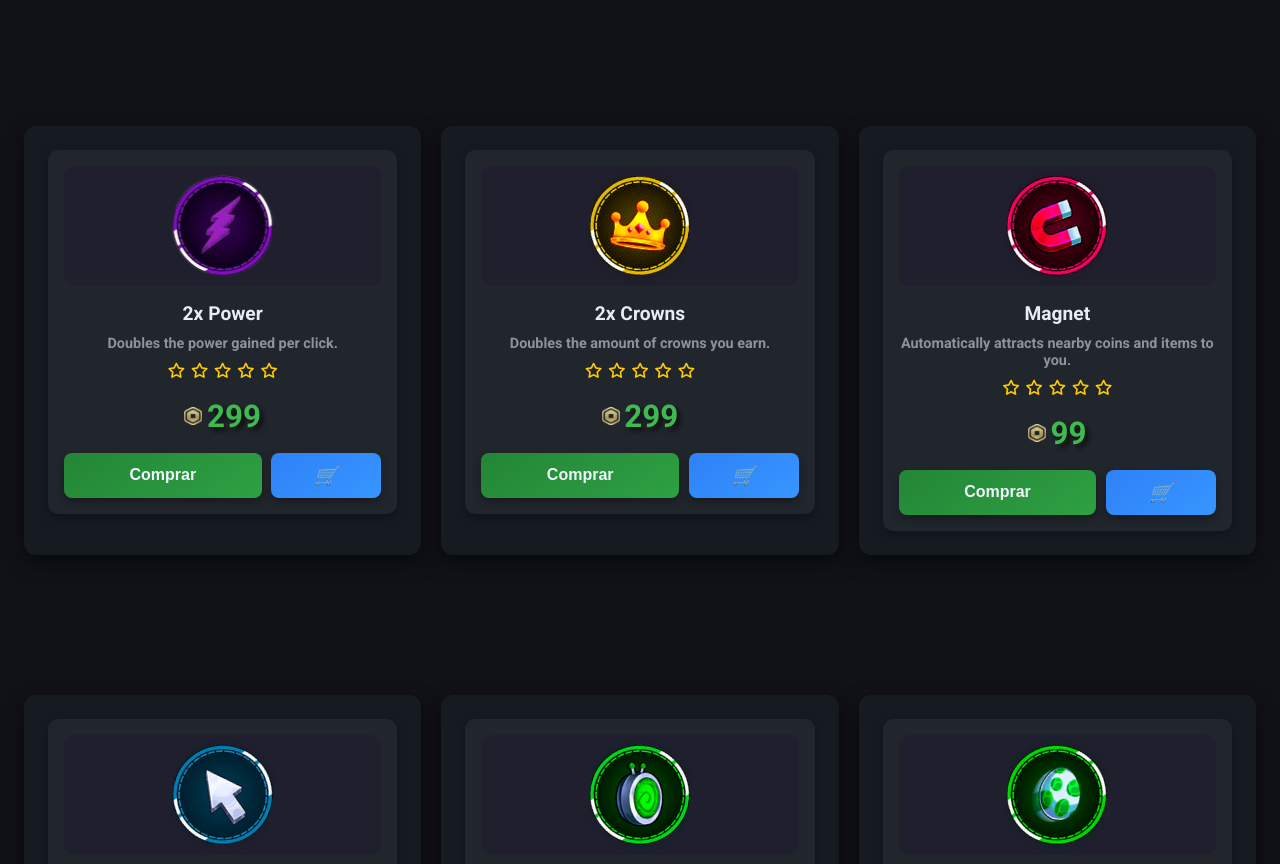
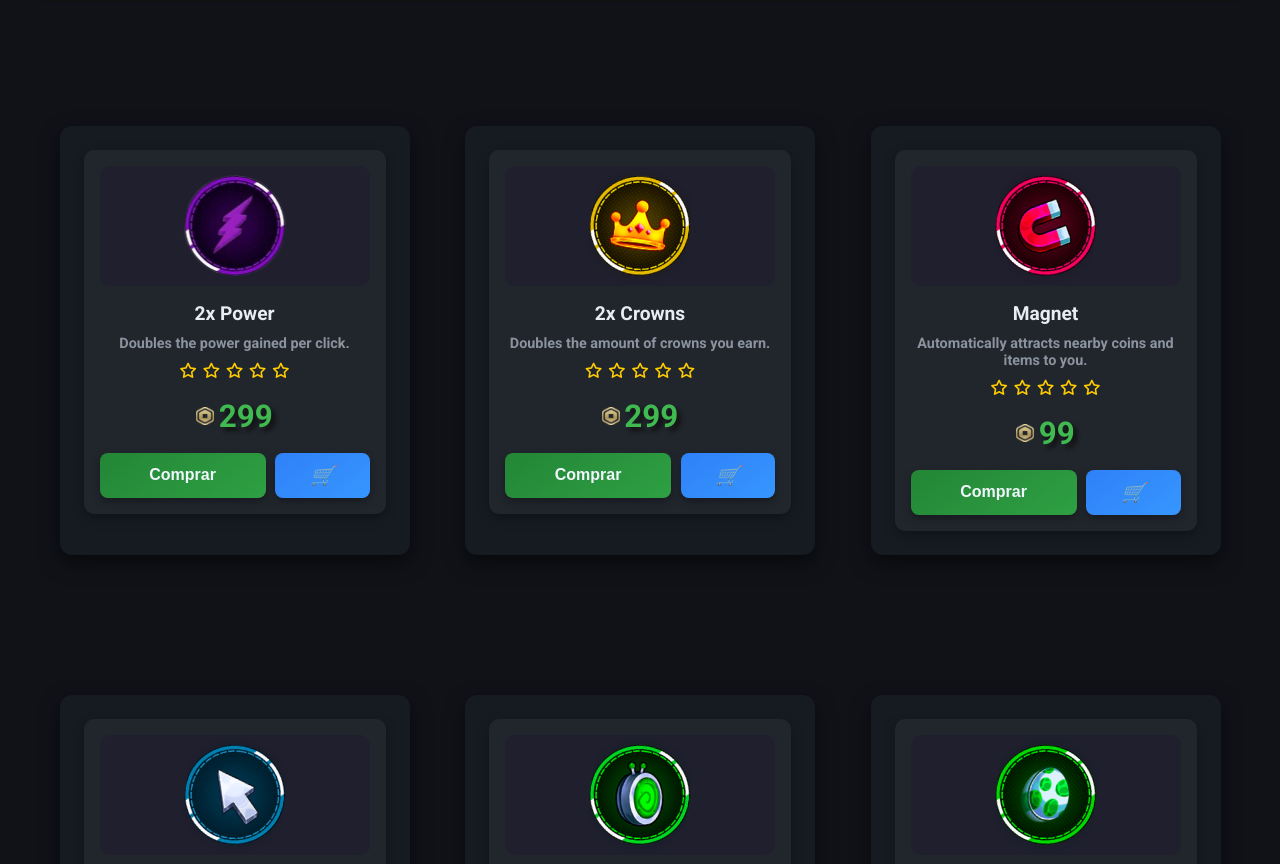
Before and after one commit to Baiano-Py/Anime-Dinasty, a plain HTML site: page index.html in a window 1280 px wide. Shown: the part 680-1544 px from the top of the page. Drawn offline with nearby package versions, Linux system fonts and the light colour scheme.

Commit message:
card-shop update

```diff
--- a/css/shop.css
+++ b/css/shop.css
@@ -53,8 +53,9 @@
     flex: 1 1 22%; /* Cada card ocupa cerca de 22% da largura do container */
     margin-bottom: 20px;
     box-sizing: border-box;
-    width: 22%; /* Limita a largura do card */
-    min-width: 300px; /* Garante que o card nunca ficará menor que 200px */
+    width: 22%;
+    min-width: 300px;
+    max-width: 350px;
 }
 
 .wrapper:hover {
```
